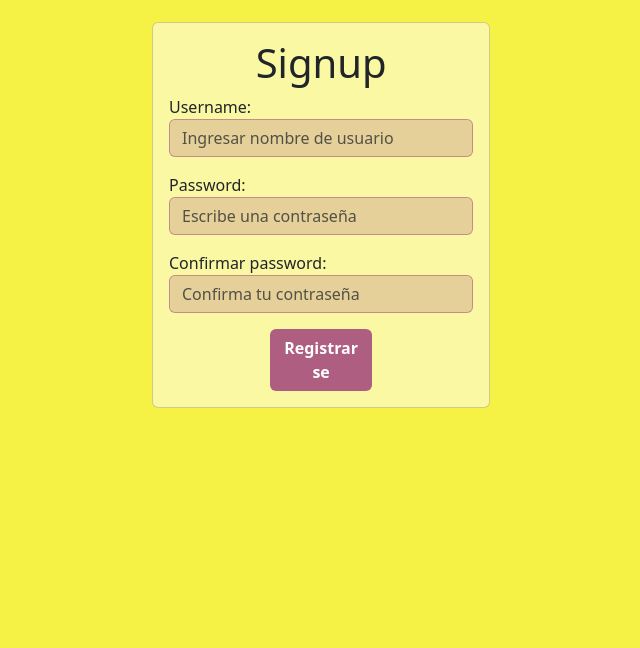
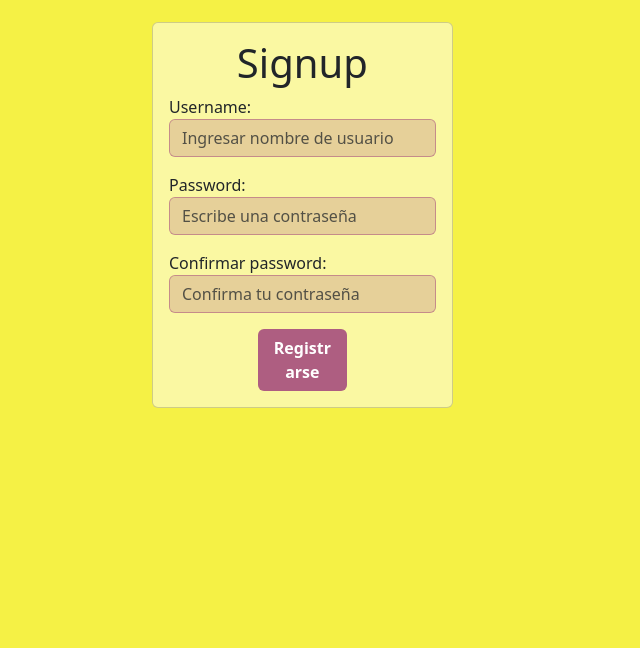
Before and after one commit to PyThonyCode/django-auth, a Django app: page /signup/ in a window 1280 px wide. Shown: the part 106-754 px from the top of the page, without its empty margins (310-950 px from the left). Run offline with Django 4.2, Linux system fonts and the light colour scheme; some web fonts are replaced.

Commit message:
actualizar

```diff
--- a/tasks/templates/signup.html
+++ b/tasks/templates/signup.html
@@ -4,7 +4,7 @@
 <main class="container">
     <div class="row">
         <div class="col-md-5 offset-md-4 py-5">
-            <form action="{% url 'signup_page' %}" method="POST" class="card card-body col-md-9"
+            <form action="{% url 'signup_page' %}" method="POST" class="card card-body col-md-8"
                 style="background-color: rgb(255, 255, 255, 0.5);">
                 <h1 class="text-center">Signup</h1>
                 {% csrf_token %}
```
